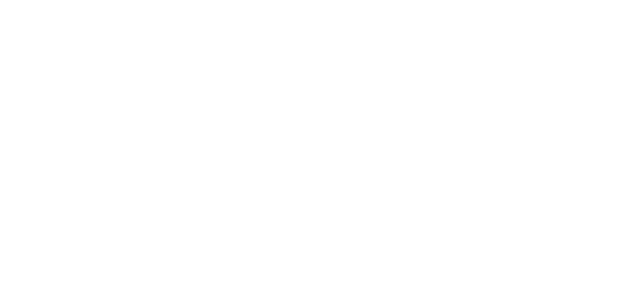
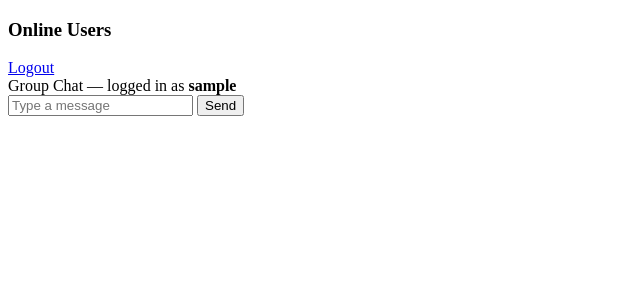
Before and after one commit to k240042-beep/CN-PROJECT, a Flask app: page /chat in a window 1280 px wide. Before the commit the part shown is empty. Shown: the top 300 px of the page, without its empty margins (0-640 px from the left). Run offline with Flask 3, Linux system fonts and the light colour scheme; the visitor is signed in with stand-in values (Sample User, id 1); tables that the repository leaves empty hold one stand-in row (values such as "Sample post").

Commit message:
Create chat.html for chat portal layout

```diff
--- a/templates/chat.html
+++ b/templates/chat.html
@@ -0,0 +1,38 @@
+<!DOCTYPE html>
+<html>
+<head>
+    <title>Chat Portal</title>
+    <link rel="stylesheet" href="{{ url_for('static', filename='chat.css') }}">
+</head>
+<body>
+<div class="app">
+
+    <div class="sidebar">
+        <h3>Online Users</h3>
+        <ul id="online-list"></ul>
+        <a class="logout" href="{{ url_for('logout') }}">Logout</a>
+    </div>
+
+    <div class="main">
+        <div class="header">Group Chat &mdash; logged in as <b>{{ username }}</b></div>
+
+        <div id="messages" class="messages-area"></div>
+
+        <div id="typing" class="typing"></div>
+
+        <form id="chat-form" class="input-bar" method="POST" action="{{ url_for('send') }}">
+            <input id="message-input" type="text" name="message"
+                   placeholder="Type a message" autocomplete="off" required>
+            <button type="submit">Send</button>
+        </form>
+    </div>
+
+</div>
+
+<script>
+    const CURRENT_USER = {{ username|tojson }};
+    const HISTORY = {{ history|tojson }};
+</script>
+<script src="{{ url_for('static', filename='chat.js') }}"></script>
+</body>
+</html>
```
